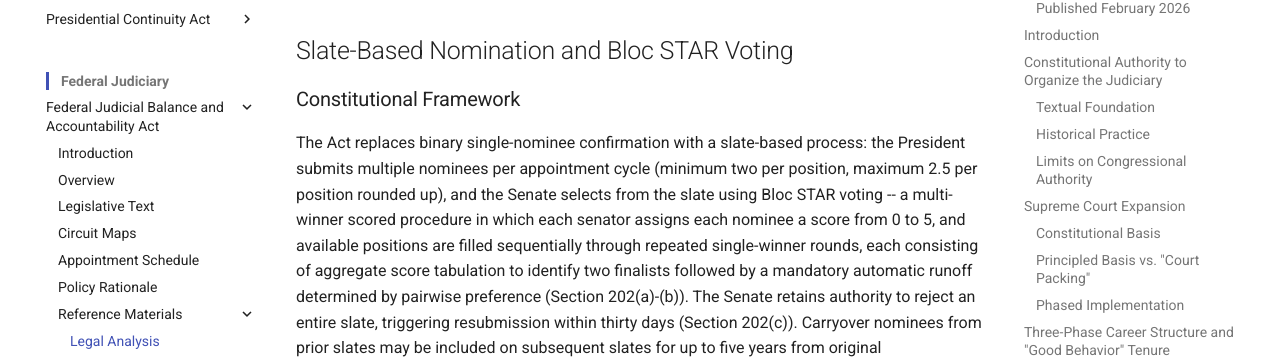
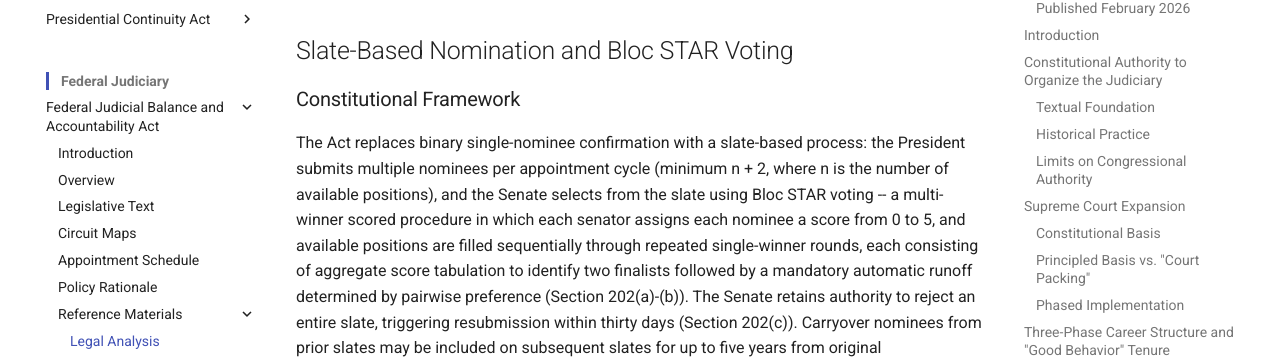
Before and after one commit to albertintech/apai, an MkDocs documentation site: the page built from docs/judiciary/fjbaa/legal-analysis.md, in a window 1280 px wide and 900 px high, scrolled down 13050 px. Shown: the part 127-486 px from the top of the window. Built offline with MkDocs 1.6.1 and Material for MkDocs 9.7.7, drawn with Linux system fonts in a browser that asks for light colours; some of the changed text lies outside the part shown.

Commit message:
Update legal-analysis.md

```diff
--- a/docs/judiciary/fjbaa/legal-analysis.md
+++ b/docs/judiciary/fjbaa/legal-analysis.md
@@ -4,7 +4,7 @@
 
 ### Published February 2026
 
-Based on Rev 2.5 of the Federal Judicial Balance and Accountability Act
+Based on Rev 2.6 of the Federal Judicial Balance and Accountability Act
 
 ---
 
@@ -255,7 +255,7 @@ The strongest argument against the Co-Chief Justice model is historical practice
 
 ### Constitutional Framework
 
-The Act replaces binary single-nominee confirmation with a slate-based process: the President submits multiple nominees per appointment cycle (minimum two per position, maximum 2.5 per position rounded up), and the Senate selects from the slate using Bloc STAR voting -- a multi-winner scored procedure in which each senator assigns each nominee a score from 0 to 5, and available positions are filled sequentially through repeated single-winner rounds, each consisting of aggregate score tabulation to identify two finalists followed by a mandatory automatic runoff determined by pairwise preference (Section 202(a)-(b)). The Senate retains authority to reject an entire slate, triggering resubmission within thirty days (Section 202(c)). Carryover nominees from prior slates may be included on subsequent slates for up to five years from original documentation submission (Section 202(f)).
+The Act replaces binary single-nominee confirmation with a slate-based process: the President submits multiple nominees per appointment cycle (minimum n + 2, where n is the number of available positions), and the Senate selects from the slate using Bloc STAR voting -- a multi-winner scored procedure in which each senator assigns each nominee a score from 0 to 5, and available positions are filled sequentially through repeated single-winner rounds, each consisting of aggregate score tabulation to identify two finalists followed by a mandatory automatic runoff determined by pairwise preference (Section 202(a)-(b)). The Senate retains authority to reject an entire slate, triggering resubmission within thirty days (Section 202(c)). Carryover nominees from prior slates may be included on subsequent slates for up to five years from original documentation submission (Section 202(f)).
 
 The constitutional questions are whether Congress may require the President to submit multiple nominees rather than one, whether Congress may mandate a specific voting procedure for Senate confirmation, and whether the hybrid statutory-Senate framework for confirmation timelines is constitutionally permissible.
 
@@ -747,7 +746,7 @@ The ultimate constitutional assessment will depend on how courts balance textual
 
 *Revision history available in the raw file.*
 
-> 📥 [Download this document](https://github.com/albertintech/apai/blob/main/docs/judiciary/fjbaa/legal-analysis.md) (opens on GitHub -- click the download button)
+> 📥 [Download this document](https://github.com/albertintech/apai/blob/main/docs/judiciary/fjbaa/legal-analysis.md) (opens on GitHub -- click the ⬇ download button)
 
 *Last revised April 2026*
 
```
Also changed, not shown: other parts of docs/judiciary/fjbaa/legal-analysis.md (+2 -3 lines).
